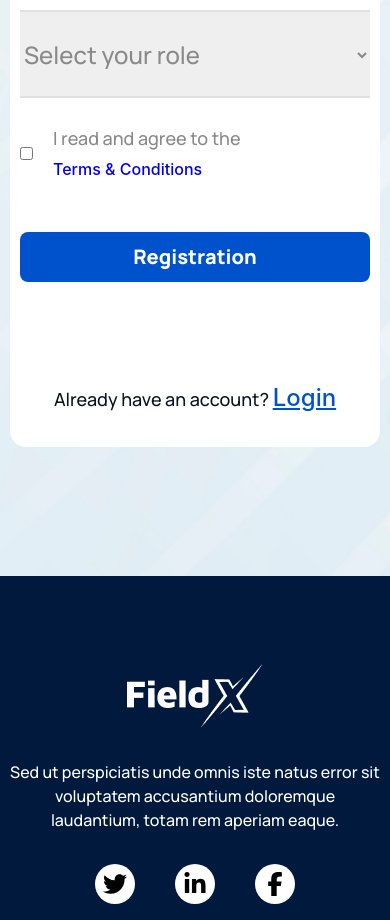
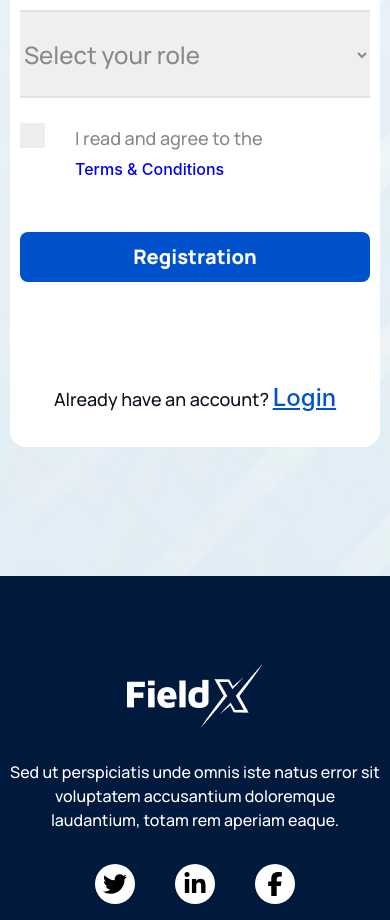
Before and after one commit to mnosumon/crypto-1, a React (Vite) app: page /signUp in a window 390 px wide. Shown: the part 840-1760 px from the top of the page. Built offline with nearby package versions, Linux system fonts and the light colour scheme.

Commit message:
Registration responsive done

```diff
--- a/src/pages/singup/SignUp.jsx
+++ b/src/pages/singup/SignUp.jsx
@@ -29,7 +29,10 @@ const SignUp = () => {
                                 <option>555</option>
                             </select>
                             <div className="checkbox">
-                                <input type="checkbox" />
+                                <label htmlFor="" className='check_Container'>
+                                    <input type="checkbox" checked="checked" className='check_Field' />
+                                    <span></span>
+                                </label>
                                 <p className='checkboxTerm'> I read and agree to the <Link>Terms & Conditions</Link></p>
                             </div>
                         </div>
--- a/src/pages/singup/singUp.css
+++ b/src/pages/singup/singUp.css
@@ -1,3 +1,33 @@
+.check_Container{
+    display: block;
+    position: relative;
+    padding-left: 35px;
+    margin-bottom: 12px;
+    cursor: pointer;
+    font-size: 22px;
+    user-select: none;
+}
+.check_Field{
+    position: absolute;
+    opacity: 0;
+    cursor: pointer;
+    height: 0;
+    width: 0;
+}
+.check_Container span{
+    position: absolute;
+    top: 0;
+    left: 0;
+    height: 25px;
+    width: 25px;
+    background-color: #eee;
+}
+.check_Container span::after{
+    content: "";
+    position: absolute;
+    display: none;
+}
+
 #login{
     padding: 184px 0 129px;
     background-color: #F0F6FF;
```
